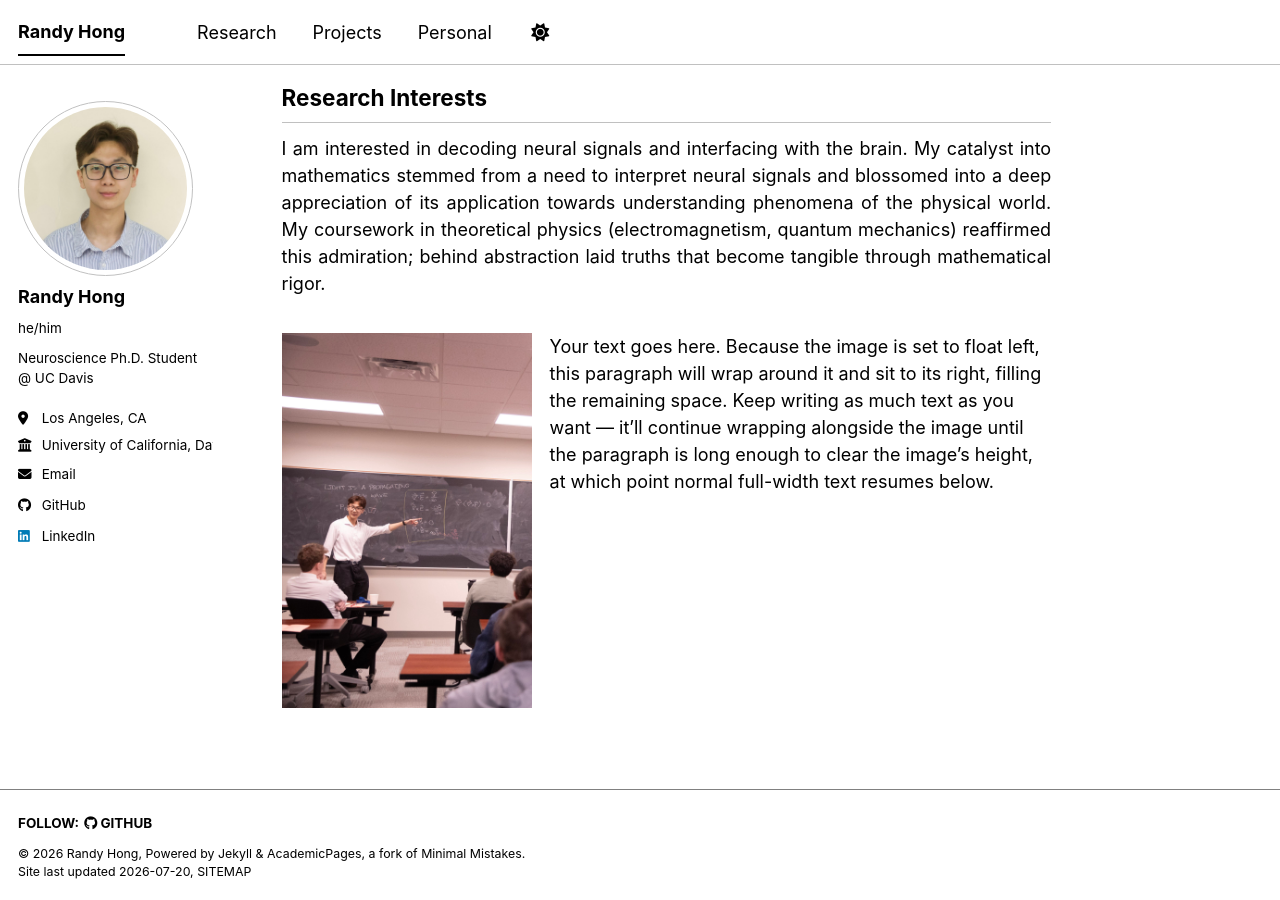
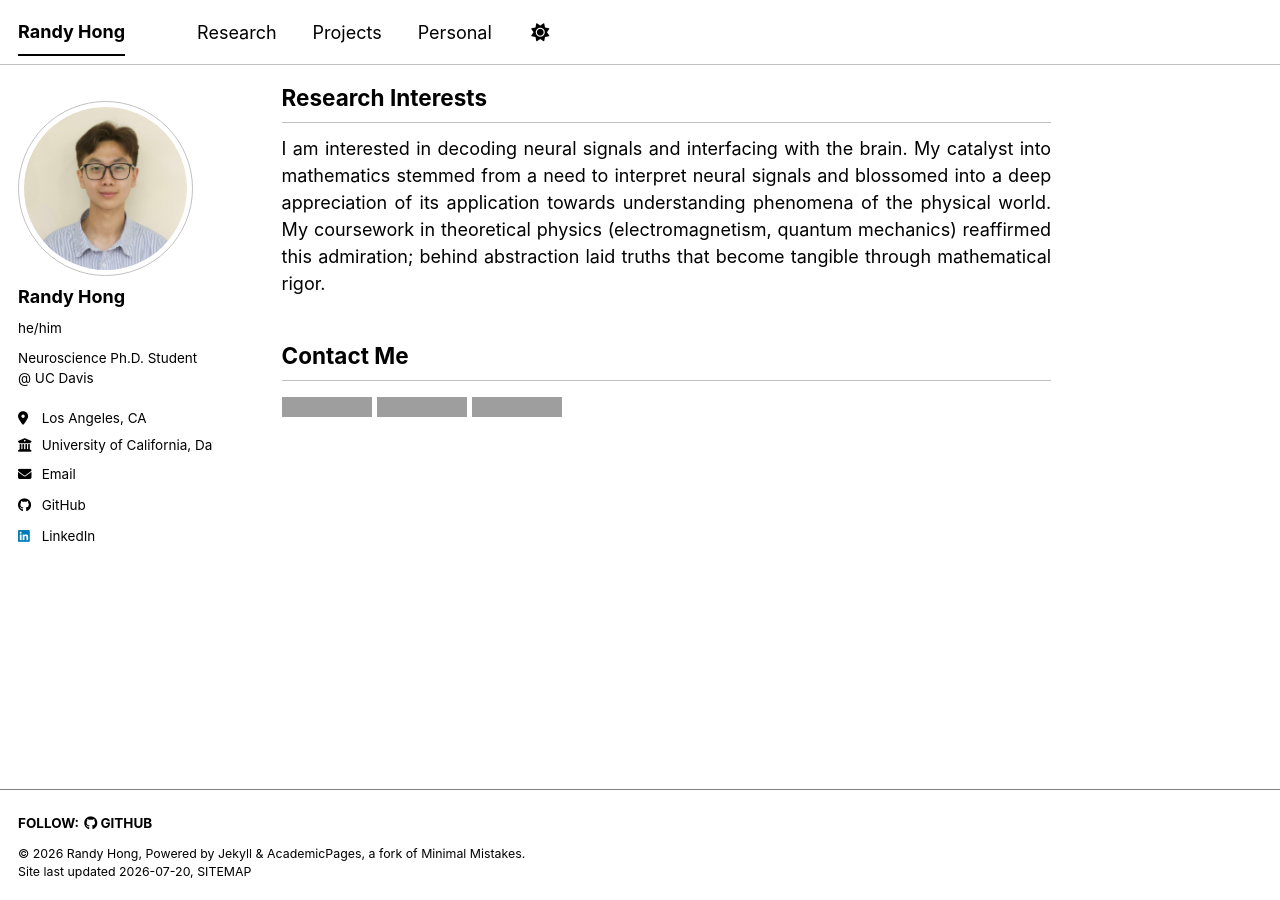
Before and after one commit to randyhongg/randyhongg.github.io, a Jekyll site: the page built from _pages/about.md, in a window 1280 px wide and 900 px high, scrolled down 558 px. Built offline with Jekyll 4.4.1, drawn with Linux system fonts in a browser that asks for light colours; a style sheet for code colours, icons or effects is not loaded; grey boxes are pictures that could not be loaded.

Commit message:
Update about.md

```diff
--- a/_pages/about.md
+++ b/_pages/about.md
@@ -34,11 +34,8 @@ I am interested in decoding neural signals and interfacing with the brain. My ca
 
 </div>
 
-![Description](images/holland.jpg){: .align-left width="250"}
+## Contact Me
 
-Your text goes here. Because the image is set to float left, this
-paragraph will wrap around it and sit to its right, filling the
-remaining space. Keep writing as much text as you want — it'll
-continue wrapping alongside the image until the paragraph is
-long enough to clear the image's height, at which point normal
-full-width text resumes below.
+![Neuroscience](https://img.shields.io/badge/-Neuroscience-52adc8?style=flat-square)
+![Deep Learning](https://img.shields.io/badge/-Deep_Learning-52adc8?style=flat-square)
+![BCI](https://img.shields.io/badge/-Brain_Computer_Interfaces-52adc8?style=flat-square)
```
